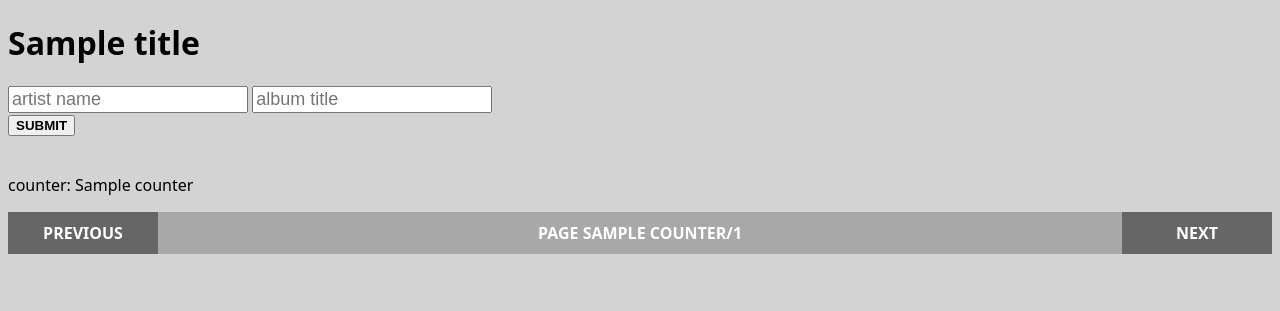
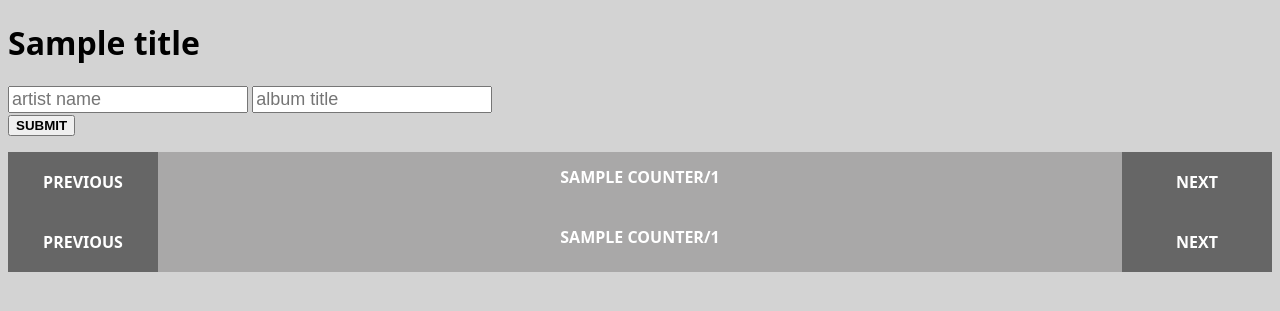
Before and after one commit to krzyssikora/media_list, a Flask app: template music_flask/music_flask/templates/index.html in a window 1280 px wide. Shown: the part 61-372 px from the top of the page. Run offline with Flask 2, Linux system fonts and the light colour scheme; the template is opened without the code that fills it: most values are stand-ins (such as "Sample title", 1, 10 or a date in 2020); some libraries are stand-ins or nearby versions.

Commit message:
fixed query display and pages changes

```diff
--- a/music_flask/music_flask/__init__.py
+++ b/music_flask/music_flask/__init__.py
@@ -1,4 +1,4 @@
-from flask import Flask, render_template, request, jsonify
+from flask import Flask, render_template, request
 import json
 from music_flask import config, utils, api
 from music_flask.config import _logger
@@ -11,7 +11,7 @@ counter_value = 1
 def index():
     global counter_value
     title = 'my music'
-    get_page_number(counter=counter_value, func='index')
+    # get_page_number(counter=counter_value, func='index')
     users_query, table = api.get_query()
     return render_template('index.html',
                            title=title,
@@ -28,7 +28,7 @@ def query():
     artist_name = request.form.get('artist_name')
     album_title = request.form.get('album_title')
     title = 'my music'
-    get_page_number(counter=counter_value, func='query')
+    # get_page_number(counter=counter_value, func='query')
     users_query, table = api.get_query(artist_name, album_title)
     return render_template('index.html',
                            title=title,
--- a/music_flask/music_flask/static/css/styles.css
+++ b/music_flask/music_flask/static/css/styles.css
@@ -72,6 +72,14 @@ table {
   color: rgb(255, 141, 255);
 }
 
+#pages-controls {
+	bottom: 0;
+	width: 100%;
+	display: flex;
+	background-color: rgb(169, 168, 168);
+	justify-content: space-between;
+  align-items: stretch;
+}
 
 #pages-controls {
 	bottom: 0;
@@ -79,9 +87,19 @@ table {
 	display: flex;
 	background-color: rgb(169, 168, 168);
 	justify-content: space-between;
+  align-items: stretch;
 }
 
-#pages-controls .slide {
+#pages-controls-bottom {
+	bottom: 0;
+	width: 100%;
+	display: flex;
+	background-color: rgb(169, 168, 168);
+	justify-content: space-between;
+  align-items: stretch;
+}
+
+.slide {
 	display: block;
   padding-top: 10px;
   padding-bottom: 10px;
@@ -91,6 +109,8 @@ table {
 	text-decoration: none;
 	text-align: center;
 	width: 150px;
+  height: 40px;
+  line-height: 40px;
 	background-color: #666;
 }
 
@@ -102,9 +122,29 @@ table {
   font-weight: bold;
   text-transform: uppercase;
   color: #fff;
+  height: 30px;
+  line-height: 30px;
 }
 
-.results {
+#page-info-bottom {
+  display: block;
+  padding-top: 10px;
+  padding-bottom: 10px;
+	text-align: center;
+  font-weight: bold;
+  text-transform: uppercase;
+  color: #fff;
+  height: 30px;
+  line-height: 30px;
+}
+
+#results {
   /* position: absolute; */
+  width: 100%;
   bottom: 20px;
+  overflow: scroll;
 }
+
+
+/* # for id
+   . for class */
--- a/music_flask/music_flask/static/js/script.js
+++ b/music_flask/music_flask/static/js/script.js
@@ -2,46 +2,62 @@
     "use strict";
 
     window.addEventListener("load", function() {
-        // how many pages?
-        // const pageCount = 3;  // to be changed
         // DOM elements
         // page number
         const page_number = document.querySelector("#page-number");
-        // pages
-        const pageCount = parseInt(document.querySelector("#pages").innerHTML);
+        const page_number_bottom = document.querySelector("#page-number-bottom");
+        // how many pages?
+        const pageCount = document.querySelector("#pages");
         // next button
         const next = document.getElementById("next");
+        const next_bottom = document.getElementById("next-bottom");
         // previous button
         const previous = document.getElementById("prev");
+        const previous_bottom = document.getElementById("prev-bottom");
         // table content
         var table_str = document.getElementById("hidden-table").innerHTML;
         var table = JSON.parse(table_str);
         // table position
         const query_table = this.document.getElementById('results');
+        // data properties
         const items_per_page = 10;
-        var number_of_pages = Math.ceil((table.length - 1)/items_per_page);
-        var last_page_length = (table.length - 1)% items_per_page;
+        const table_length = table.length - 1
+        const number_of_pages = Math.ceil(table_length / items_per_page);
+        const last_page_length = table_length % items_per_page;
         var counter = 1;
         query_table.innerHTML = getQueryTable();
+        pageCount.innerHTML = number_of_pages;
+
+        function changePage(change) {
+            counter += change;
+            if(counter > number_of_pages){
+                counter = 1;
+            } else if(counter < 1){
+                counter = number_of_pages;
+            };
+            page_number.innerHTML = counter;
+            page_number_bottom.innerHTML = counter;
+            query_table.innerHTML = getQueryTable();
+        };
 
         next.addEventListener("click", function(evt){
             evt.preventDefault();
-            counter++;
-            if(counter > pageCount){
-                counter = 1;
-            };
-            page_number.innerHTML = counter;
-            query_table.innerHTML = getQueryTable();
+            changePage(1);
+        })
+
+        next_bottom.addEventListener("click", function(evt){
+            evt.preventDefault();
+            changePage(1);
         })
 
         previous.addEventListener("click", function(evt){
             evt.preventDefault();
-            counter--;
-            if(counter < 1){
-                counter = pageCount;
-            };
-            page_number.innerHTML = counter;
-            query_table.innerHTML = getQueryTable();
+            changePage(-1);
+        })
+
+        previous_bottom.addEventListener("click", function(evt){
+            evt.preventDefault();
+            changePage(-1);
         })
 
         // function sendPageNumber() {
--- a/music_flask/music_flask/templates/index.html
+++ b/music_flask/music_flask/templates/index.html
@@ -20,34 +20,21 @@
             {% if query %}
             <b>query</b>: {{ query }}
             {% endif %}
-            <br/>
-            counter: {{ counter }}
         </p>
     </div>
+    <div id="pages-controls">
+        <a href="#" id="prev" class="slide">Previous</a>
+        <a id="page-info"><span id="page-number">{{ counter }}</span>/<span id="pages">{{ pages }}</span>  </a>
+        <a href="#" id="next" class="slide">Next</a>
+    </div>
     <div id="results">
-        <!-- <table>
-            {% for row in table[counter - 1] %}
-            {% if row.0 == 'id' or row.0 == '#' %}
-            <tr>
-                {% for elt in row %}
-                <th>{{ elt }}</th>
-                {% endfor %}
-            </tr>
-            {% else %}
-            <tr>
-                {% for elt in row %}
-                <td>{{ elt }}</td>
-                {% endfor %}
-            </tr>
-            {% endif %}
-            {% endfor %}
-        </table> -->
+        <!-- table with query results will be here -->
     </div>
-</div>
-<div class="container" id="pages-controls">
-    <a href="#" id="prev" class="slide">Previous</a>
-    <a id="page-info"> page <span id="page-number">{{ counter }}</span>/<span id="pages">{{ pages }}</span>  </a>
-    <a href="#" id="next" class="slide">Next</a>
+    <div id="pages-controls-bottom">
+        <a href="#" id="prev-bottom" class="slide">Previous</a>
+        <a id="page-info"><span id="page-number-bottom">{{ counter }}</span>/<span id="pages-bottom">{{ pages }}</span>  </a>
+        <a href="#" id="next-bottom" class="slide">Next</a>
+    </div>
 </div>
 
 <!-- optional javascript -->
--- a/music_flask/music_flask/templates/layout.html
+++ b/music_flask/music_flask/templates/layout.html
@@ -9,9 +9,6 @@
     <link rel="stylesheet" href="{{ url_for('static', filename='css/styles.css') }}">
     <script src="https://code.jquery.com/jquery-2.1.4.min.js"></script>
     <script src="{{ url_for('static', filename='js/script.js') }}"></script>
-    <!-- <script type="text/javascript">
-      part_table = processTable({{ table | tojson }})
-   </script> -->
 </head>
 
 <body>
--- a/music_flask/music_flask/utils.py
+++ b/music_flask/music_flask/utils.py
@@ -17,7 +17,7 @@
     display_keys = ['#']
     for key in keys:
         display_key = config.DISPLAY_COLUMNS.get(key, None) \
-            if any(row.get(key, None) for row in dicts) else None
+            if any(str(row.get(key, '')).strip() for row in dicts) else None
         if display_key:
             non_empty_keys.append(key)
             display_keys.append(display_key)
```
Also changed, not shown: music_flask/music_flask/api.py (+4 -5 lines).
